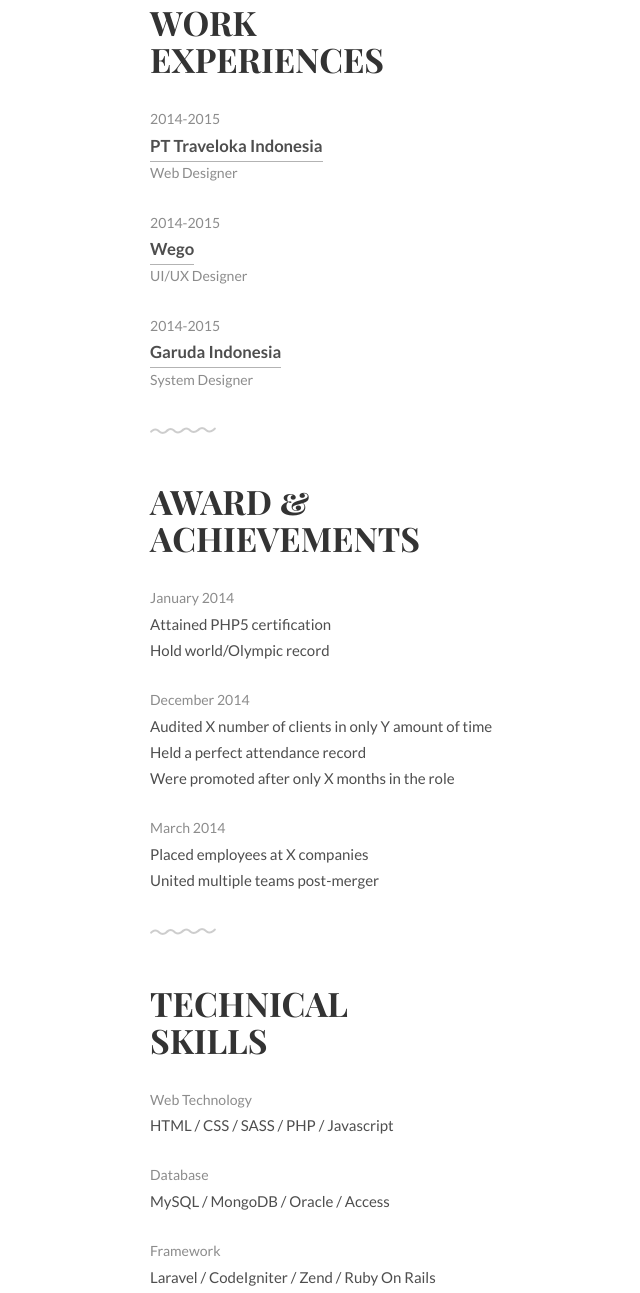
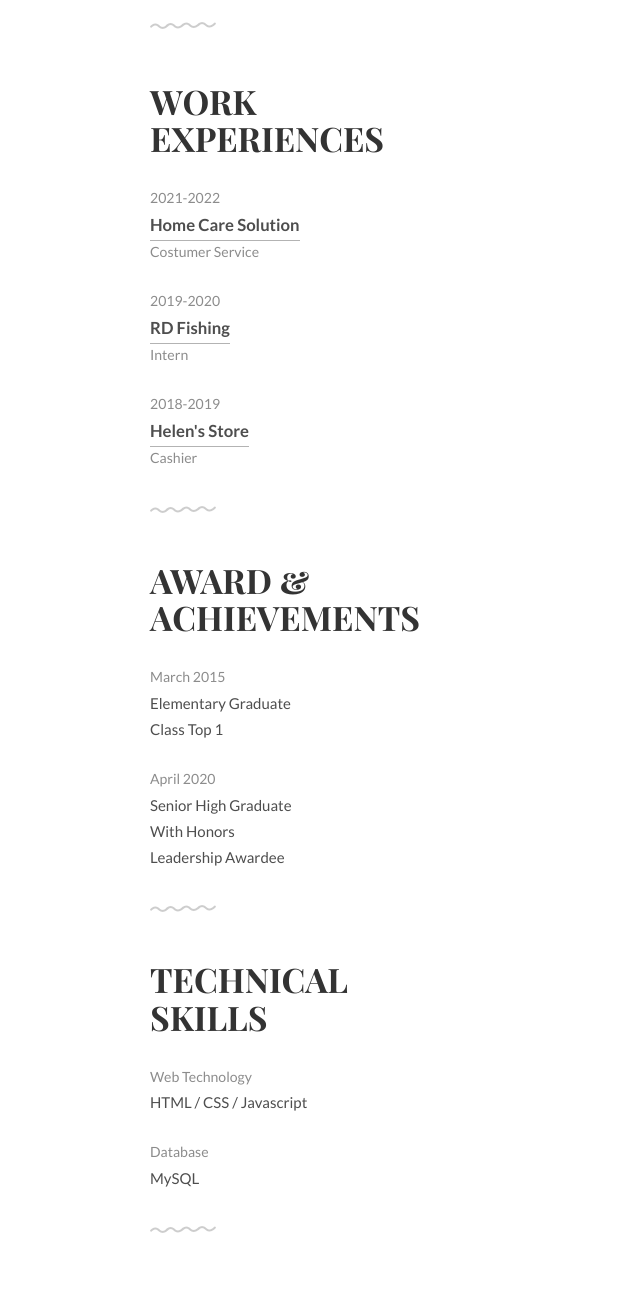
Before and after one commit to nieler/resume, a plain HTML site: page index.html in a window 1280 px wide. Shown: the part 547-1840 px from the top of the page, without its empty margins (179-819 px from the left). Drawn offline with Linux system fonts and the light colour scheme.

Commit message:
Update index.html

```diff
--- a/index.html
+++ b/index.html
@@ -1,7 +1,7 @@
 <!DOCTYPE html>
 <html>
 <head>
-    <title>Draco by @afnizarnur</title>
+    <title>Nielmer template by @afnizarnur</title>
     <meta charset="utf-8" />
     <meta name="viewport" content="width=device-width, initial-scale=1">
     <meta name="description" content="Draco is free PSD &amp; HTML template by @afnizarnur">
@@ -16,7 +16,7 @@
 	<style>
 		.intro h1:before {
 			/* Edit this with your name or anything else */
-			content: 'DRACO';
+			content: 'NIELMER';
 		}
 	</style>
 </head>
@@ -26,7 +26,7 @@
 		<div class="container">
 			<header class="group top-nav">
 				<div class="navigation-toggle" data-tools="navigation-toggle" data-target="#navbar-1">
-				    <span class="logo">DRACO</span>
+				    <span class="logo">NIELMER</span>
 				</div>
 			    <nav id="navbar-1" class="navbar item-nav">
 				    <ul>
@@ -43,7 +43,7 @@
 	<!-- Introduction -->
 	<div class="intro section" id="about">
 		<div class="container">
-			<p>Hi, I’m Draco the Dragon</p>
+			<p>Hi, I’m Nielmer a tech enthusiast</p>
 			<div class="units-row units-split wrap">
 				<div class="unit-20">
 					<img src="img/ava.jpg" alt="Avatar">
@@ -52,7 +52,7 @@
 					<h1>I live in<br><span id="typed"></span></h1>
 				</div>
 				<p>
-					Draco is a constellation in the far northern sky. Its name is Latin for dragon. Draco is circumpolar (that is, never setting) for many observers in the northern hemisphere. It was one of the 48 constellations listed by the 2nd century astronomer Ptolemy.
+					I am Nielmer, an individual driven by a deep passion for learning and exploration. My journey of intellectual growth is fueled by my avid love for reading, a hobby that not only enriches my mind but also allows me to traverse diverse worlds and gather insights into various cultures and philosophies. As I pursue my Bachelor of Science in Information Technology (BSIT) at Mindanao State University, my commitment to knowledge and technology is at the forefront of my ambitions.
 				</p>
 			</div>
 		</div>
@@ -63,42 +63,37 @@
 		<div class="container">
 			<h1>Work<br>Experiences</h1>
 			<ul class="work-list">
-				<li>2014-2015</li>
-				<li><a href="#">PT Traveloka Indonesia</a></li>
-				<li>Web Designer</li>
+				<li>2021-2022</li>
+				<li><a href="#">Home Care Solution</a></li>
+				<li>Costumer Service</li>
 			</ul>
 			<ul class="work-list">
-				<li>2014-2015</li>
-				<li><a href="#">Wego</a></li>
-				<li>UI/UX Designer</li>
+				<li>2019-2020</li>
+				<li><a href="#">RD Fishing</a></li>
+				<li>Intern</li>
 			</ul>
 			<ul class="work-list">
-				<li>2014-2015</li>
-				<li><a href="#">Garuda Indonesia</a></li>
-				<li>System Designer</li>
+				<li>2018-2019</li>
+				<li><a href="#">Helen's Store</a></li>
+				<li>Cashier</li>
 			</ul>
 		</div>
 	</div>
 
-	<!-- Award & Achievements -->
+	<!-- Education & Achievements -->
 	<div class="award section second" id="achievements">
 		<div class="container">
 			<h1>Award &amp;<br>Achievements</h1>
 			<ul class="award-list list-flat">
-				<li>January 2014</li>
-				<li>Attained PHP5 certification</li>
-				<li>Hold world/Olympic record</li>
+				<li>March 2015</li>
+				<li>Elementary Graduate</li>
+				<li>Class Top 1</li>
 			</ul>
 			<ul class="award-list list-flat">
-				<li>December 2014</li>
-				<li>Audited X number of clients in only Y amount of time</li>
-				<li>Held a perfect attendance record</li>
-				<li>Were promoted after only X months in the role</li>
-			</ul>
-			<ul class="award-list list-flat">
-				<li>March 2014</li>
-				<li>Placed employees at X companies</li>
-				<li>United multiple teams post-merger</li>
+				<li>April 2020</li>
+				<li>Senior High Graduate</li>
+				<li>With Honors</li>
+				<li>Leadership Awardee</li>
 			</ul>
 		</div>
 	</div>
@@ -109,15 +104,11 @@
 			<h1>Technical<br>Skills</h1>
 			<ul class="skill-list list-flat">
 				<li>Web Technology</li>
-				<li>HTML / CSS / SASS / PHP / Javascript</li>
+				<li>HTML / CSS / Javascript</li>
 			</ul>
 			<ul class="skill-list list-flat">
 				<li>Database</li>
-				<li>MySQL / MongoDB / Oracle / Access</li>
-			</ul>
-			<ul class="skill-list list-flat">
-				<li>Framework</li>
-				<li>Laravel / CodeIgniter / Zend / Ruby On Rails</li>
+				<li>MySQL</li>
 			</ul>
 		</div>
 	</div>
```
